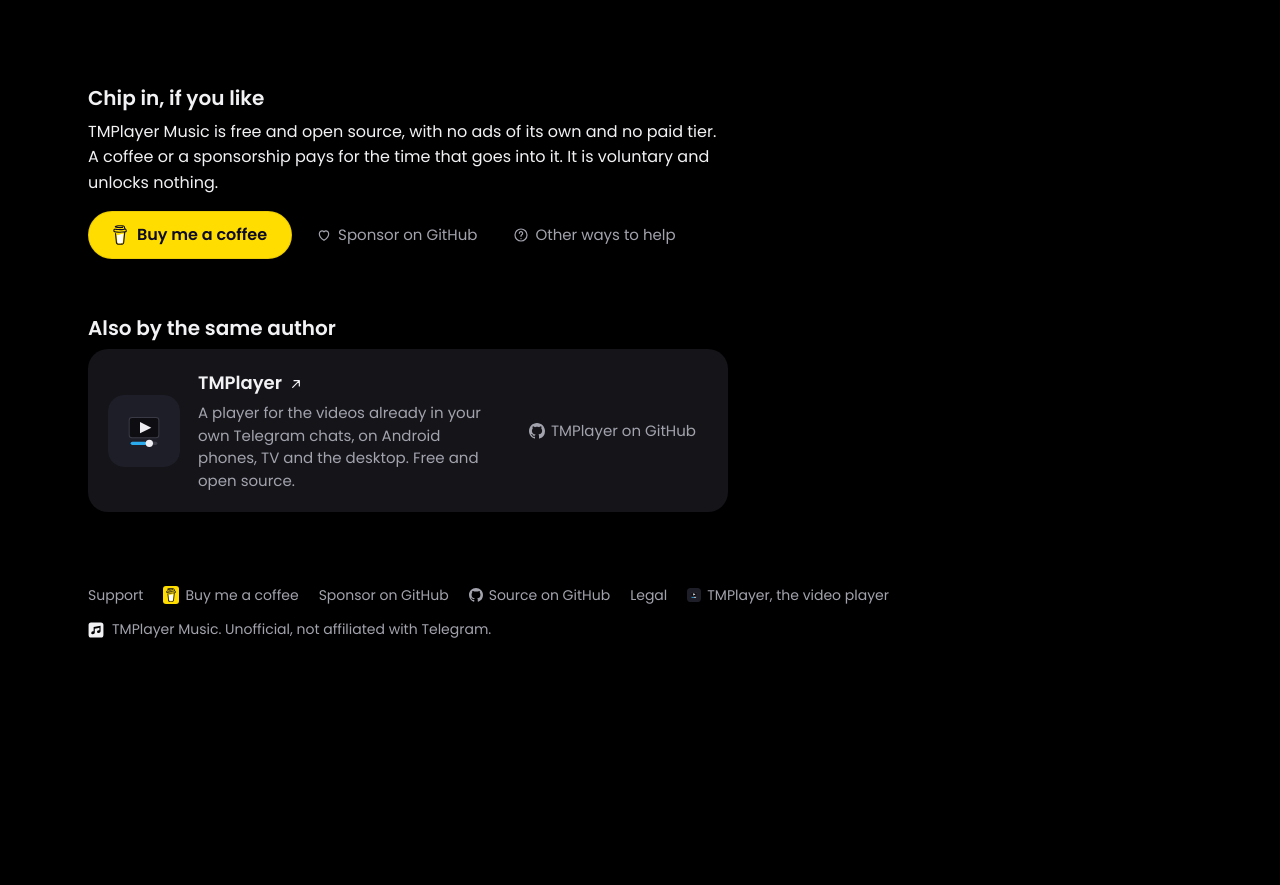
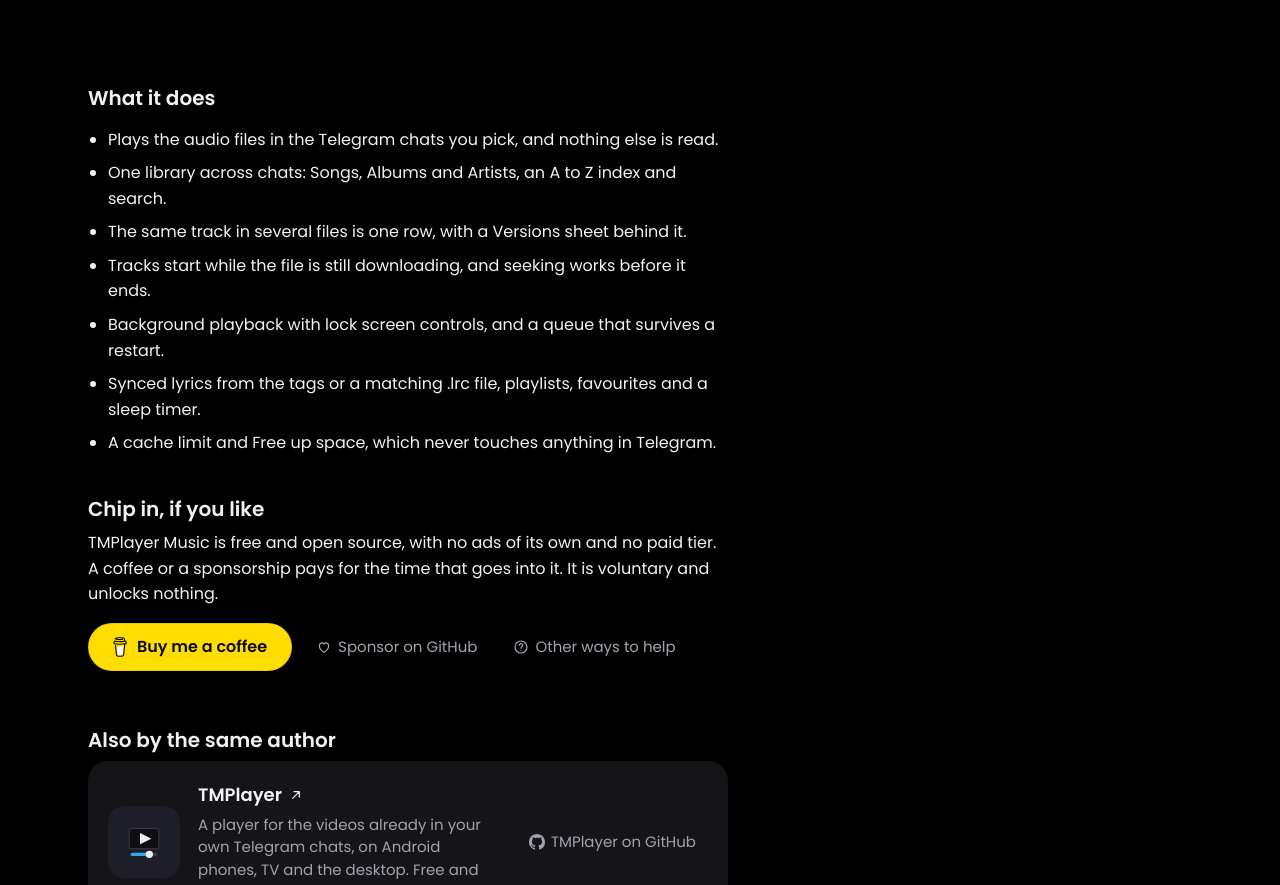
Before and after one commit to dracu-lah/tmplayer-music, an Astro site in the folder site/: page / in a window 1280 px wide. Shown: the part 1616-2501 px from the top of the page. Before the commit the page ends 2297 px from the top, so only its background shows below. Built offline with nearby package versions, Linux system fonts and the light colour scheme; Astro itself is replaced by a stand-in of ours.

Commit message:
Site: open it to search engines with a feature list and the release in its structured data

```diff
--- a/site/site.config.mjs
+++ b/site/site.config.mjs
@@ -1,11 +1,11 @@
 // The one switch for search engines. It is read by astro.config.mjs (the _headers file it writes),
 // src/layouts/Base.astro (meta robots, JSON-LD), src/pages/robots.txt.ts and src/pages/sitemap.xml.ts.
 //
-// INDEXABLE is false while the page is a placeholder: every page says noindex in its
+// INDEXABLE is true now that 0.1.0 is out. While it is false (a placeholder), every page says noindex in its
 // <meta name="robots"> and in an X-Robots-Tag header, robots.txt disallows everything and the
 // sitemap lists nothing. Flip it to true only at launch, with the checklist in site/README.md
 // ("Going live").
-export const INDEXABLE = false;
+export const INDEXABLE = true;
 
 // The production address. Canonical links, og:url, the sitemap and robots.txt are built on it, so
 // they are already right before the custom domain is attached.
--- a/site/src/data/lastmod.json
+++ b/site/src/data/lastmod.json
@@ -1,7 +1,7 @@
 [
   {
     "path": "/",
-    "lastmod": "2026-10-30",
+    "lastmod": "2026-10-31",
     "changefreq": "weekly",
     "priority": "1.0"
   },
--- a/site/src/lib/app-ld.ts
+++ b/site/src/lib/app-ld.ts
@@ -26,7 +26,9 @@
   applicationCategory: 'MultimediaApplication',
   operatingSystem: 'Android 6.0 or later',
   image: `${ORIGIN}/icon-512.png`,
-  // At launch: add softwareVersion, downloadUrl (the GitHub release APK) and screenshot.
+  softwareVersion: '0.1.0',
+  downloadUrl: 'https://github.com/dracu-lah/tmplayer-music/releases/latest',
+  screenshot: `${ORIGIN}/screenshots/home.webp`,
   offers: { '@type': 'Offer', price: '0', priceCurrency: 'USD' },
   author: { '@type': 'Person', name: 'dracu-lah', url: 'https://github.com/dracu-lah' },
   license: 'https://www.gnu.org/licenses/gpl-3.0.html',
--- a/site/src/pages/index.astro
+++ b/site/src/pages/index.astro
@@ -86,6 +86,19 @@
       </ul>
     </section>
 
+    <section class="features" aria-labelledby="features">
+      <h2 id="features">What it does</h2>
+      <ul>
+        <li>Plays the audio files in the Telegram chats you pick, and nothing else is read.</li>
+        <li>One library across chats: Songs, Albums and Artists, an A to Z index and search.</li>
+        <li>The same track in several files is one row, with a Versions sheet behind it.</li>
+        <li>Tracks start while the file is still downloading, and seeking works before it ends.</li>
+        <li>Background playback with lock screen controls, and a queue that survives a restart.</li>
+        <li>Synced lyrics from the tags or a matching .lrc file, playlists, favourites and a sleep timer.</li>
+        <li>A cache limit and Free up space, which never touches anything in Telegram.</li>
+      </ul>
+    </section>
+
     <section class="chip-in" aria-labelledby="chip-in">
       <h2 id="chip-in">Chip in, if you like</h2>
       <p>TMPlayer Music is free and open source, with no ads of its own and no paid tier. A coffee or a sponsorship pays for the time that goes into it. It is voluntary and unlocks nothing.</p>
--- a/site/src/styles/styles.css
+++ b/site/src/styles/styles.css
@@ -177,6 +177,8 @@
 }
 .home .mark { margin-bottom: 1.5rem; }
 .home .chip-in { max-width: 40rem; }
+.home .features { max-width: 40rem; margin-top: 2.5rem; }
+.home .features ul { padding-left: 1.25rem; display: grid; gap: .5rem; }
 
 /* The sibling app's card: one flat surface, no border, the logo at its source size. */
 .sibling { margin: 3.5rem 0 1rem; max-width: 40rem; }
```
